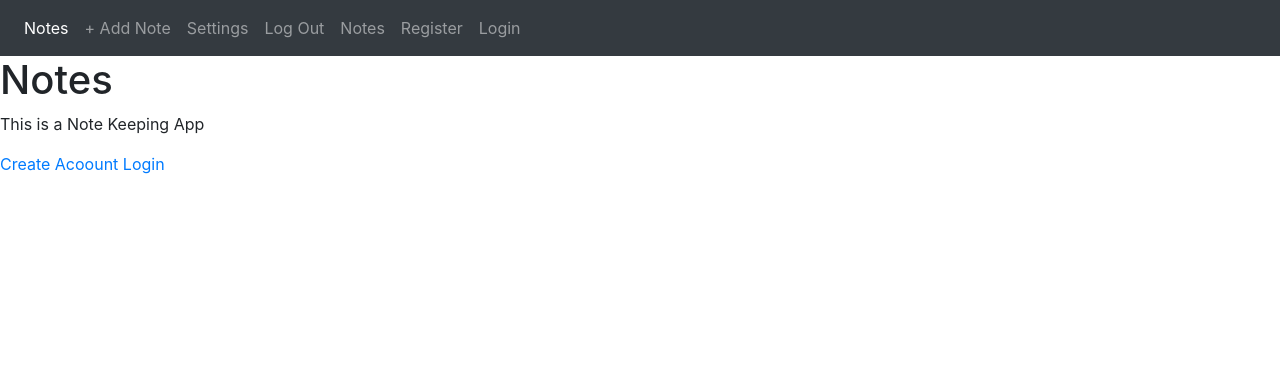
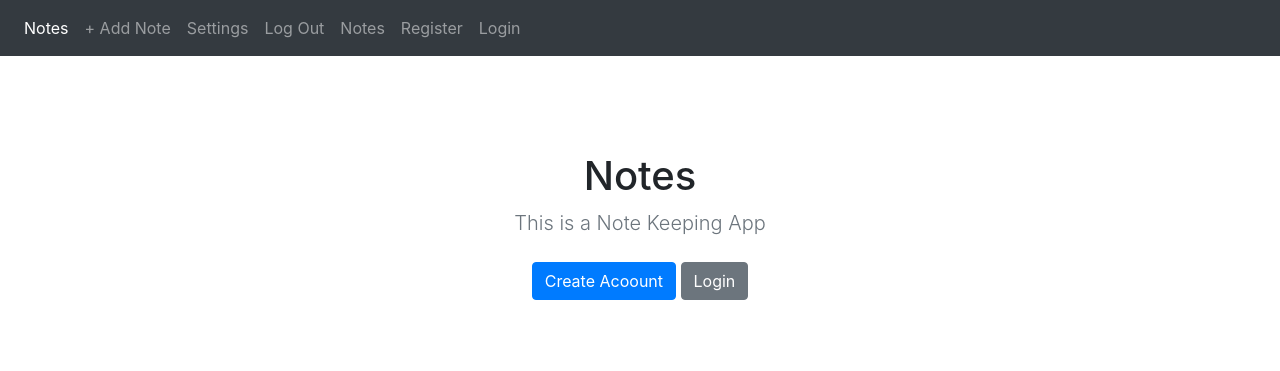
Before and after one commit to riskymind/Note-keeps, a Django app: page / in a window 1280 px wide. Shown: the top 371 px of the page. Run offline with Django 5.2, Linux system fonts and the light colour scheme; some libraries are stand-ins or nearby versions.

Commit message:
design the index screen

```diff
--- a/notes/templates/base.html
+++ b/notes/templates/base.html
@@ -14,8 +14,8 @@
         <nav class="navbar navbar-expand navbar-dark bg-dark">
             <ul class="nav navbar-nav">
 
-                <li class="nav-item active">
-                    <a href="#" class="nav-link">Notes</a>
+                <li class="nav-item">
+                    <a href="#" class="nav-link active">Notes</a>
                 </li>
 
                 <li class="nav-item">
--- a/notes/templates/notes/index.html
+++ b/notes/templates/notes/index.html
@@ -3,14 +3,14 @@
 {% block title %} Index {% endblock %}
 
 {% block content %}
-    <section>
+    <section class="py-5 mt-5 text-center container">
         <div>
             <div>
-                <h1>Notes</h1>
-                <p>This is a Note Keeping App</p>
+                <h1 class="fw-light">Notes</h1>
+                <p class="lead text-muted">This is a Note Keeping App</p>
                 <p>
-                    <a href="#">Create Acoount</a>
-                    <a href="#">Login</a>
+                    <a href="#" class="my-2 btn btn-primary">Create Acoount</a>
+                    <a href="#" class="my-2 btn btn-secondary">Login</a>
                 </p>
             </div>
         </div>
```
